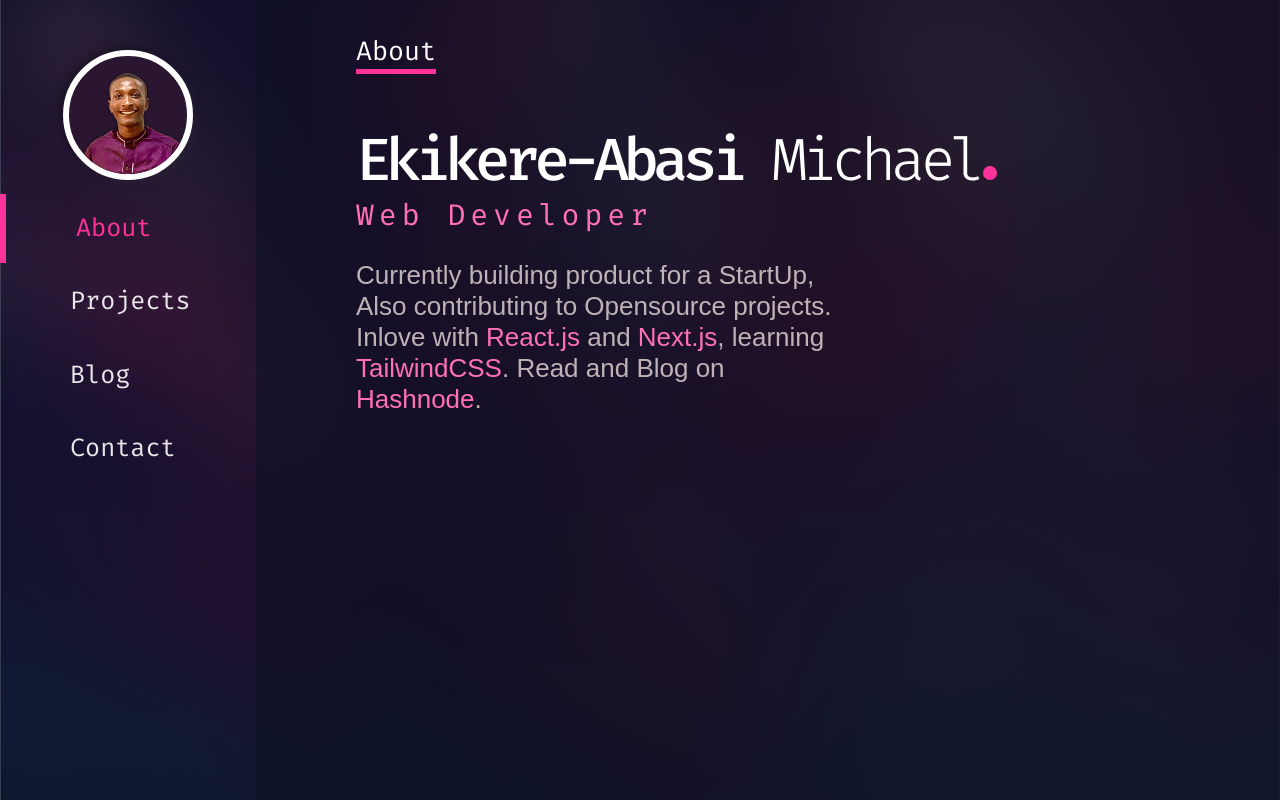
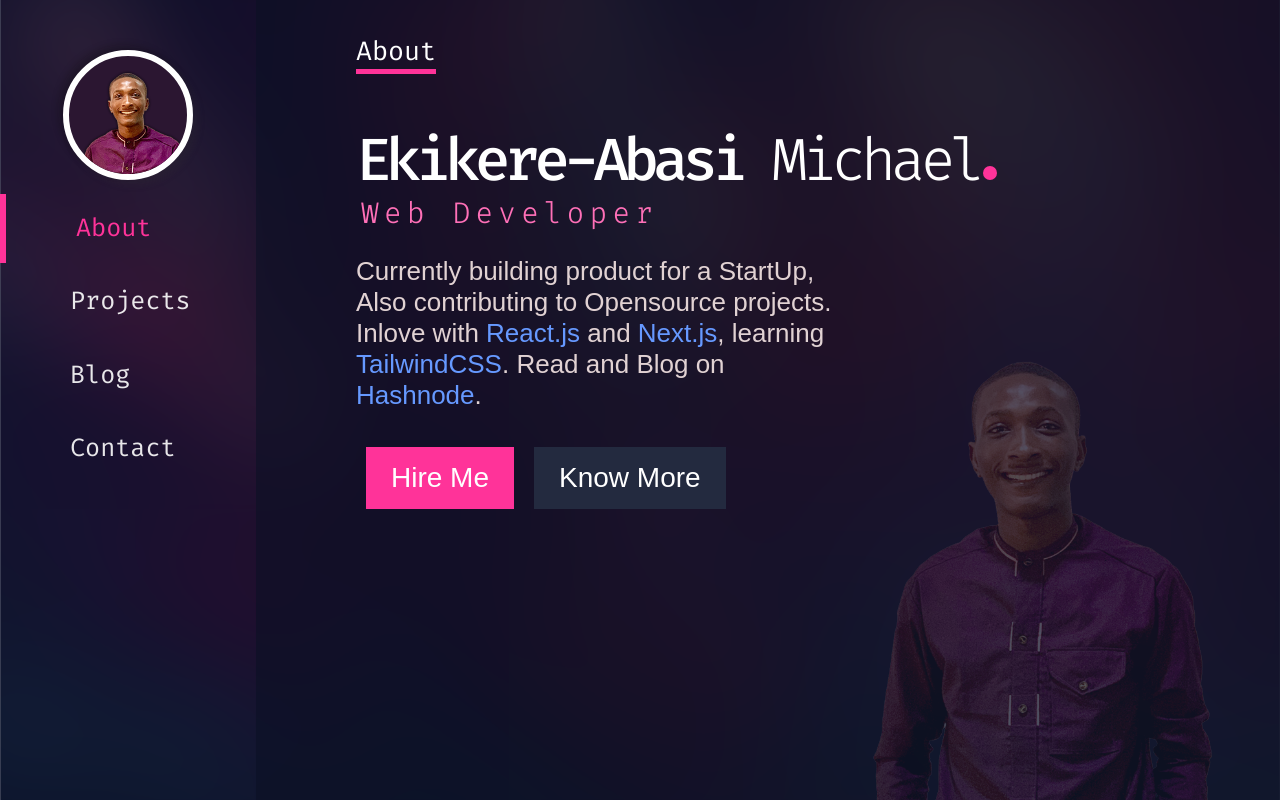
Before and after one commit to NzakiCodes/portfolio, a Next.js app: page /about in a window 1280 px wide. Built offline with nearby package versions, Linux system fonts and the light colour scheme.

Commit message:
Added Watermark image, call to action button

```diff
--- a/components/avatar/index.js
+++ b/components/avatar/index.js
@@ -1,6 +1,5 @@
 import styles from '../../styles/avatar.module.css';
 const Avatar = ({ src, ...props }) => {
-    console.log({...props})
     return (
         <div {...props}>
 
--- a/pages/about.js
+++ b/pages/about.js
@@ -7,6 +7,7 @@ export default function Home() {
     return (
         <Layout pageTitle="About" navActive="about">
             <Title>About</Title>
+            <div className={util.About__content}>
                 <div className={util.About__header}>
                     <motion.h1
                         initial={{
@@ -66,6 +67,17 @@ export default function Home() {
                     Inlove with <span>React.js</span> and <span>Next.js</span>, learning <span>TailwindCSS</span>.
                         Read and Blog on <a href="https://hashnode.com" target="_blank">Hashnode</a>.
                 </motion.p>
+                    <div className={util.About__callToActionButtons}>
+                        <button>Hire Me</button>
+                        <button>Know More</button>
+                    </div>
+                    <div className={util.About__previousClients}>
+
+                    </div>
+                </div>
+                <div className={util.About__watermarkImage}>
+                    <img src="/images/profile_tranparent.png" alt="Ekikere-Abasi Michael Ekere" />
+                </div>
             </div>
         </Layout>
     )
--- a/pages/api/hello.js
+++ b/pages/api/hello.js
@@ -1,5 +1,4 @@
 // Next.js API route support: https://nextjs.org/docs/api-routes/introduction
-
 export default (req, res) => {
   res.statusCode = 200
   res.json({ name: 'John Doe' })
--- a/styles/util.module.css
+++ b/styles/util.module.css
@@ -38,10 +38,18 @@
 }
 
 /* For About Page */
+.About__content {
+    position: relative;
+    /* min-height: 100vh; */
+    overflow: hidden;
+}
+
 .About__header {
     display: block;
     width: 80%;
     margin: 35px 0;
+    position: relative;
+    z-index: 4;
 }
 
 .About__header h1 {
@@ -51,6 +59,7 @@
     font-variant-ligatures: normal;
     font-stretch: extra-expanded;
     font-weight: 500;
+    text-align: left;
     /* letter-spacing: 1px; */
     transition: 0.7s;
 }
@@ -61,11 +70,11 @@
 }
 
 .About__header h3 {
-    margin: 0;
+    margin: -2px 5px;
     font-size: 29px !important;
     font-variant-ligatures: normal;
     font-stretch: extra-expanded;
-    font-weight: normal;
+    font-weight: lighter;
     color: #ff70b8;
     letter-spacing: 5px;
     transition: 0.7s;
@@ -75,7 +84,7 @@
     display: inline-block;
     max-width: 500px;
     font-size: 26px;
-    color: #e7d8d8d0;
+    color: #e7d8d8f8;
     font-family: "Proxima Nova", sans-serif;
     font-weight: lighter;
     /* text-align: justify; */
@@ -83,7 +92,56 @@
 
 .About__header p a,
 .About__header p span {
-    color: #ff70b8;
+    /* color: #ff70b8;*/
+    /* Before */
+    color: #6699ff;
+    /* After */
+
+}
+
+.About__callToActionButtons {
+    display: flex;
+}
+
+.About__callToActionButtons button {
+    border: 0;
+    padding: 15px 25px;
+    margin: 10px;
+    font-size: 28px;
+    font-family: "Proxima Nova", sans-serif;
+    font-weight: lighter;
+    color: #ffffff;
+}
+
+.About__callToActionButtons button:first-child {
+    background-color: #ff3399;
+}
+
+.About__callToActionButtons button:last-child {
+    /* background-color: rgba(51, 51, 51, 0.541); */
+    background-color: rgb(35, 42, 63);
+
+}
+
+.About__previousClients {
+    padding: 60px 0;
+}
+
+.About__watermarkImage {
+    /* position: absolute; */
+    position: fixed;
+    /* top: 40px; */
+    right: 60px;
+    bottom: -60px;
+    z-index: 1;
+    opacity: 0.25;
+}
+
+.About__watermarkImage img {
+    width: 100%;
+    max-height: auto;
+    max-width: 350px;
+    max-height: 550px;
 }
 
 .pinkDot {
@@ -106,17 +164,27 @@
         padding: 20px 10px 10px 30px;
 
     }
+
     .sidenav {
         width: 400px;
         position: absolute;
         background-image: url("/images/glassy-effect-clicp.png");
         display: none;
     }
+
     .About__header {
         display: block;
         width: 100%;
     }
+
     .About__header h1 {
-        font-size: 48px!important;
+        font-size: 48px !important;
+    }
+
+    .About__watermarkImage {
+        /* bottom: 0px; */
+        position: fixed;
+        /* display: none; */
+        opacity: 0.12;
     }
 }
```
Also changed, not shown: public/images/my_avatar_full.png (added), public/images/profile_tranparent.png (added). Lines whose indentation alone changed are shown as unchanged.
